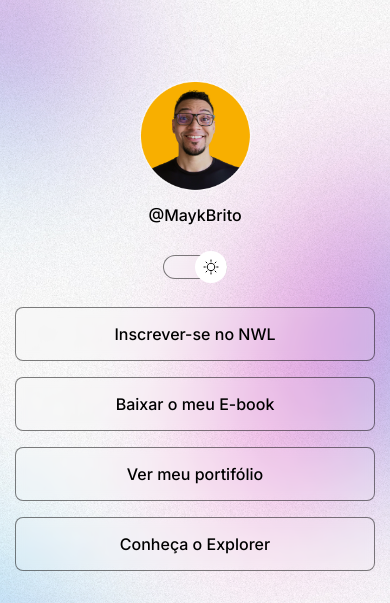
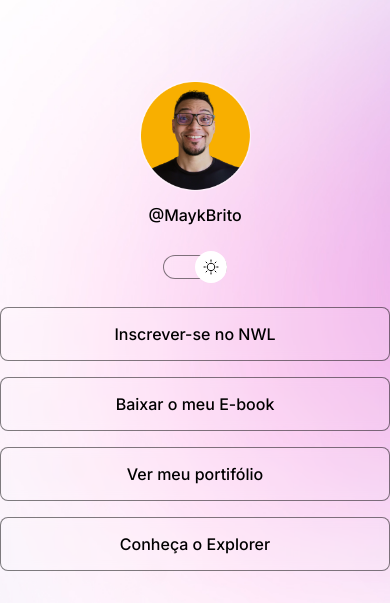
Before and after one commit to Flowxz1212/Projeto, a plain HTML site: page ProjetoRocketSeat/index.html in a window 390 px wide. Shown: the top 603 px of the page. Drawn offline with nearby package versions, Linux system fonts and the light colour scheme.

Commit message:
Change background based on media queries

```diff
--- a/ProjetoRocketSeat/style.css
+++ b/ProjetoRocketSeat/style.css
@@ -37,6 +37,7 @@
 body {
 
     background: var(--bg-url) no-repeat top center/cover;
+    height: 100vh;
     }
 
 
@@ -47,7 +48,8 @@ body {
     }
     #container {
 
-        width: 360px;
+        width: 100%;
+        max-width: 588px;
         margin: auto;
         margin: 56px auto 0px;
 
@@ -187,3 +189,18 @@ body {
     text-align: center;
     font-size: 14px;
    }
+
+   /* media queries */
+
+   @media (min-height: 700px){
+
+    :root {
+        --bg-url: url(./assets/bg-desktop.jpg);
+    }
+
+    .light {
+
+        --bg-url: url(./assets/bg-desktop-light.jpg);
+
+    }
+   }
```
